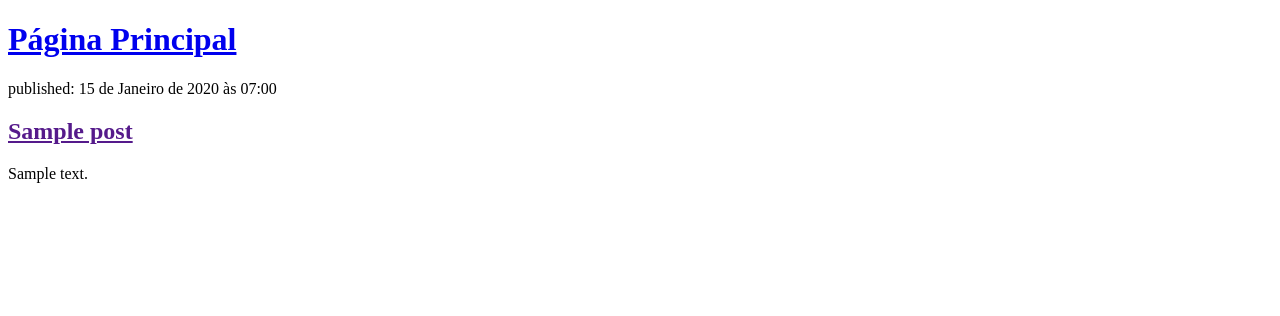
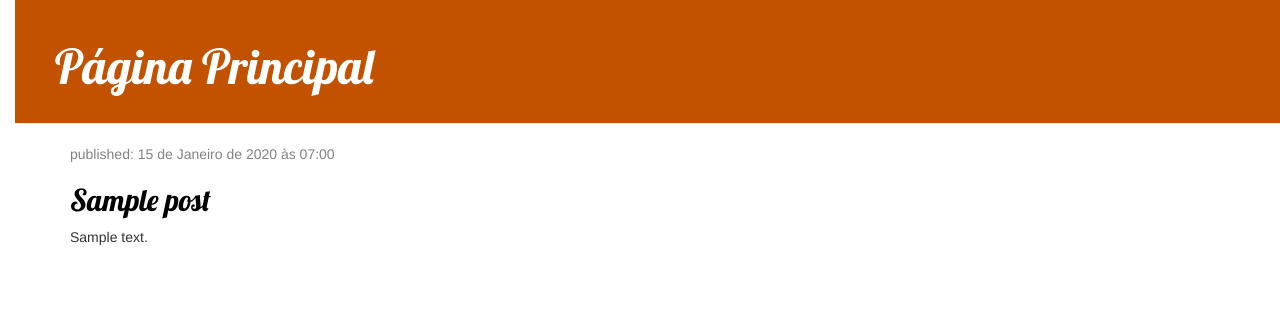
Before and after one commit to AndreConforti/my-first-blog, a Django app: page / in a window 1280 px wide. Shown: the top 316 px of the page. Run offline with Django 4.2, Linux system fonts and the light colour scheme; tables that the repository leaves empty hold one stand-in row (values such as "Sample post"); some libraries are stand-ins or nearby versions.

Commit message:
Added view and template for detailed blog post as well as CSS for the site.

```diff
--- /dev/null
+++ b/blog/static/css/blog.css
@@ -0,0 +1,56 @@
+h1 a, h2 a {
+    color: #C25100;
+    font-family: 'Lobster';
+}
+
+body {
+    padding-left: 15px;
+}
+
+/* Quando começa com um ponto ".", se refere à classe */
+.page-header {
+    background-color: #C25100;
+    margin-top: 0;
+    padding: 20px 20px 20px 40px;
+}
+
+.page-header h1, .page-header h1 a, .page-header h1 a:visited, .page-header h1 a:active {
+    color: #ffffff;
+    font-size: 36pt;
+    text-decoration: none;
+}
+
+.content {
+    margin-left: 40px;
+}
+
+h1, h2, h3, h4 {
+    font-family: 'Lobster', cursive;
+}
+
+.date {
+    color:#828282;
+}
+
+.save {
+    float:right;
+}
+
+.post-form textarea, .post-form input {
+    width: 100%;
+}
+
+.top-menu, .top-menu:hover, .top-menu:visited {
+    color: #ffffff;
+    float: right;
+    font-size: 26pt;
+    margin-right: 20px;
+}
+
+.post {
+    margin-bottom: 70px;
+}
+
+.post h2 a, .post h2 a:visited {
+    color: #000000;
+}
--- /dev/null
+++ b/blog/templates/blog/base.html
@@ -0,0 +1,29 @@
+{% load static %}
+<!DOCTYPE html>
+<html lang="pt-br">
+<head>
+    <meta charset="UTF-8">
+    <meta http-equiv="X-UA-Compatible" content="IE=edge">
+    <meta name="viewport" content="width=device-width, initial-scale=1.0">
+    <link rel="stylesheet" href="//maxcdn.bootstrapcdn.com/bootstrap/3.2.0/css/bootstrap.min.css">
+    <link rel="stylesheet" href="//maxcdn.bootstrapcdn.com/bootstrap/3.2.0/css/bootstrap-theme.min.css">
+    <link href="//fonts.googleapis.com/css?family=Lobster&subset=latin,latin-ext" rel="stylesheet" type="text/css">
+    <link rel="stylesheet" href="{% static 'css/blog.css' %}">
+    <title>My First Blog</title>
+</head>
+<body>
+    <div class="page-header">
+        <h1><a href="/">Página Principal</a></h1>
+    </div>
+
+    <div class="content container">
+        <div class="row">
+            <div class="col-md-8">
+                {% block content %}
+
+                {% endblock %}
+            </div>
+        </div>
+    </div>
+</body>
+</html>
--- a/blog/templates/blog/post_list.html
+++ b/blog/templates/blog/post_list.html
@@ -1,22 +1,15 @@
-<!DOCTYPE html>
-<html lang="en">
-<head>
-    <meta charset="UTF-8">
-    <meta http-equiv="X-UA-Compatible" content="IE=edge">
-    <meta name="viewport" content="width=device-width, initial-scale=1.0">
-    <title>My First Blog</title>
-</head>
-<body>
-    <div>
-        <h1><a href="/">Página Principal</a></h1>
-    </div>
+{% extends 'blog/base.html' %}
+
+{% block content %}
 
     {% for post in posts %}
-        <div>
-            <p>published: {{ post.published_date }}</p>
-            <h2><a href="">{{ post.title }}</a></h2>
+        <div class="post">
+            <div class="date">
+                <p>published: {{ post.published_date }}</p>
+            </div>
+            <h2><a href="{% url 'post_detail' pk=post.pk %}">{{ post.title }}</a></h2>
             <p>{{ post.text|linebreaksbr }}</p>
         </div>
     {% endfor %}
-</body>
-</html>
+
+{% endblock %}
--- a/blog/urls.py
+++ b/blog/urls.py
@@ -4,4 +4,5 @@ from . import views
 
 urlpatterns = [
     path('', views.post_list, name='post_list'),
+    path('post/<int:pk>/', views.post_detail, name='post_detail'),
 ]
--- a/blog/views.py
+++ b/blog/views.py
@@ -1,4 +1,4 @@
-from django.shortcuts import render
+from django.shortcuts import render, get_object_or_404
 from django.utils import timezone
 from .models import Post
 
@@ -6,3 +6,8 @@ from .models import Post
 def post_list(request):
     posts = Post.objects.filter(published_date__lte=timezone.now()).order_by('published_date')
     return render(request, 'blog/post_list.html', {'posts':posts})
+
+
+def post_detail(request, pk):
+    post = get_object_or_404(Post, pk=pk)
+    return render(request, 'blog/post_detail.html', {'post': post})
```
Also changed, not shown: blog/templates/blog/post_detail.html (added, +13 -0 lines).
